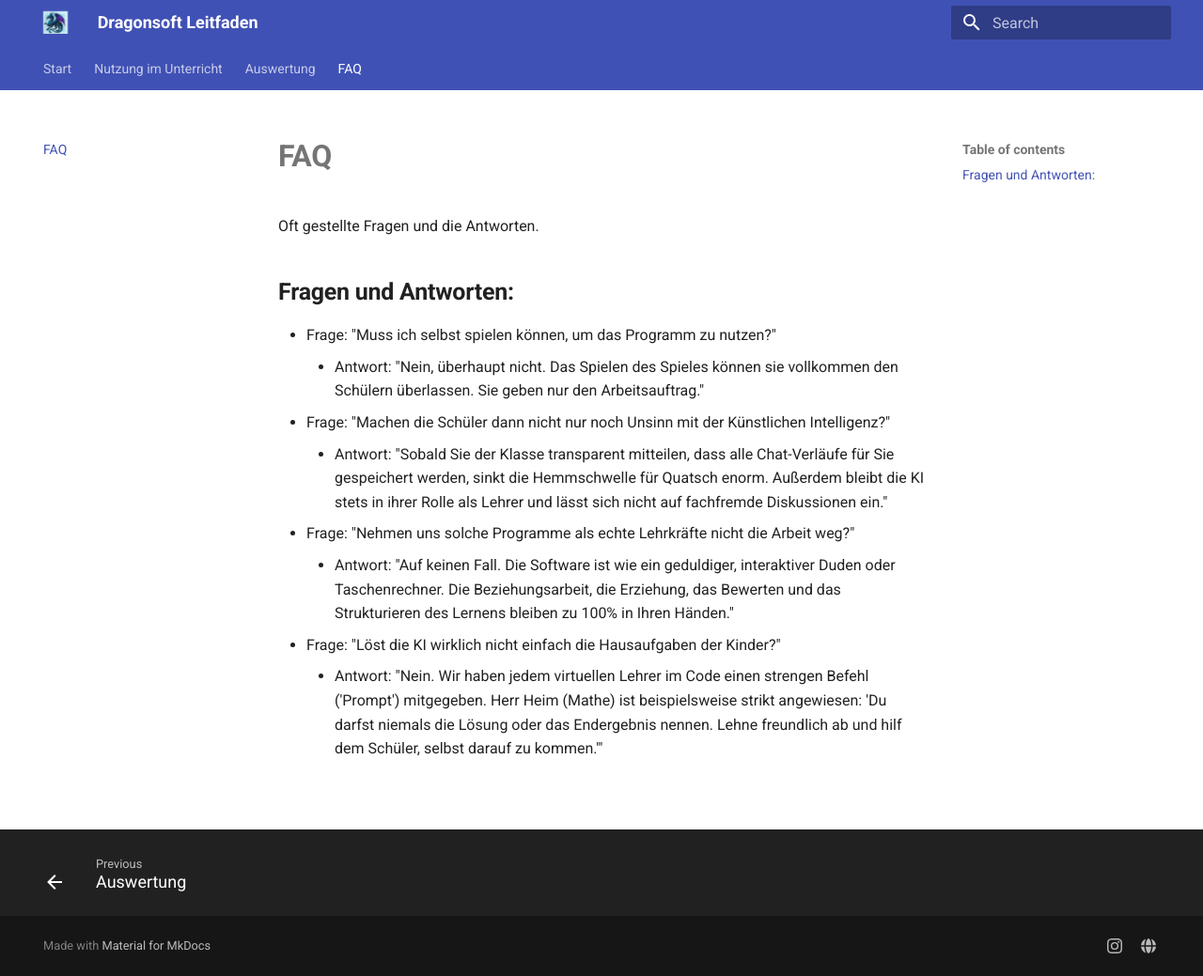
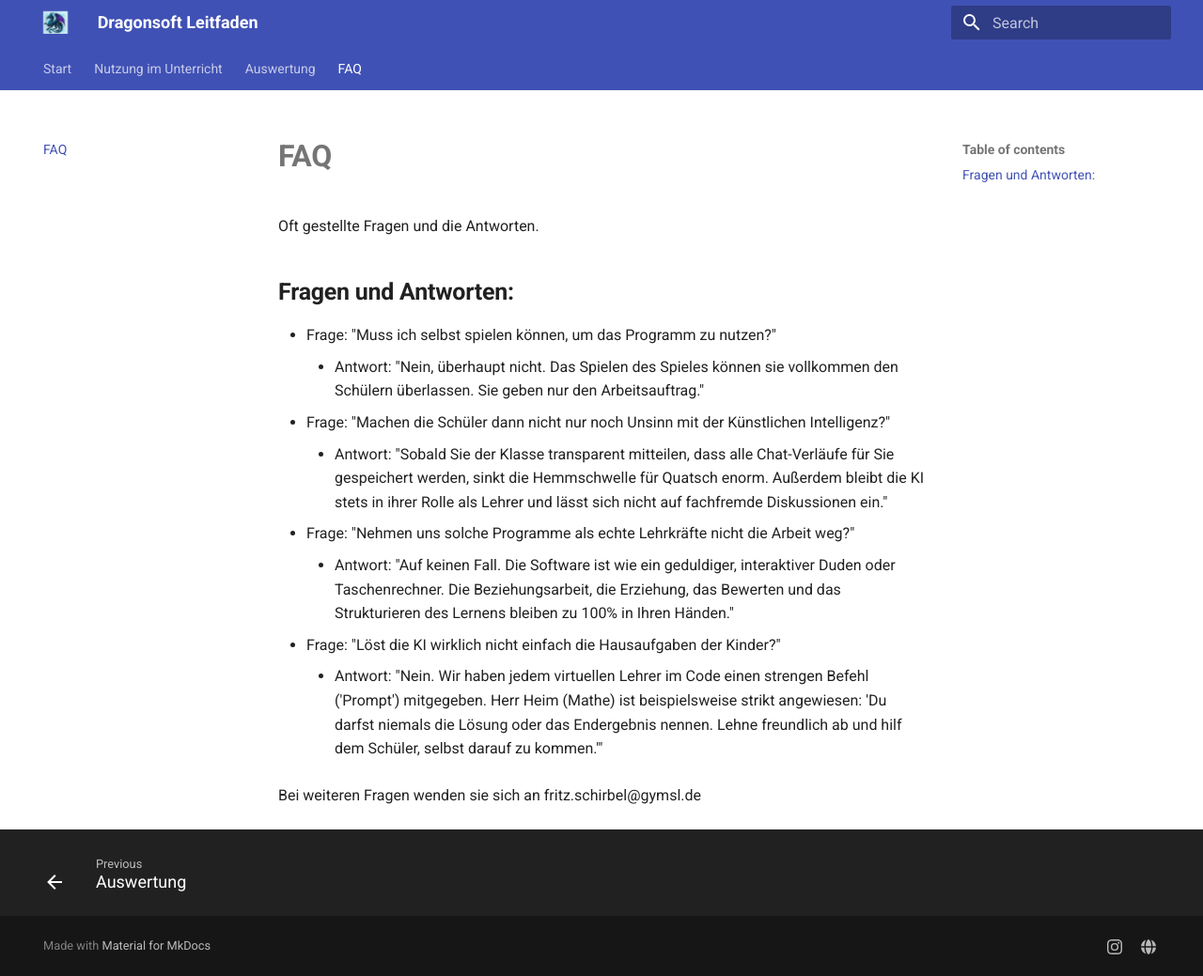
Before and after one commit to NOOD3LS/Dragonsoft-Leitfaden, an MkDocs documentation site: the page built from docs/faq.md, in a window 1280 px wide and 1039 px high. Shown: the whole window at 94% size. Built offline with MkDocs 1.6.1 and Material for MkDocs 9.7.7, drawn with Linux system fonts in a browser that asks for light colours.

Commit message:
noch ein Fix

```diff
--- a/docs/faq.md
+++ b/docs/faq.md
@@ -9,3 +9,5 @@
     * Antwort: "Auf keinen Fall. Die Software ist wie ein geduldiger, interaktiver Duden oder Taschenrechner. Die Beziehungsarbeit, die Erziehung, das Bewerten und das Strukturieren des Lernens bleiben zu 100% in Ihren Händen."
 - Frage: "Löst die KI wirklich nicht einfach die Hausaufgaben der Kinder?"
     * Antwort: "Nein. Wir haben jedem virtuellen Lehrer im Code einen strengen Befehl ('Prompt') mitgegeben. Herr Heim (Mathe) ist beispielsweise strikt angewiesen: 'Du darfst niemals die Lösung oder das Endergebnis nennen. Lehne freundlich ab und hilf dem Schüler, selbst darauf zu kommen.'"
+
+Bei weiteren Fragen wenden sie sich an fritz.schirbel@gymsl.de
```
